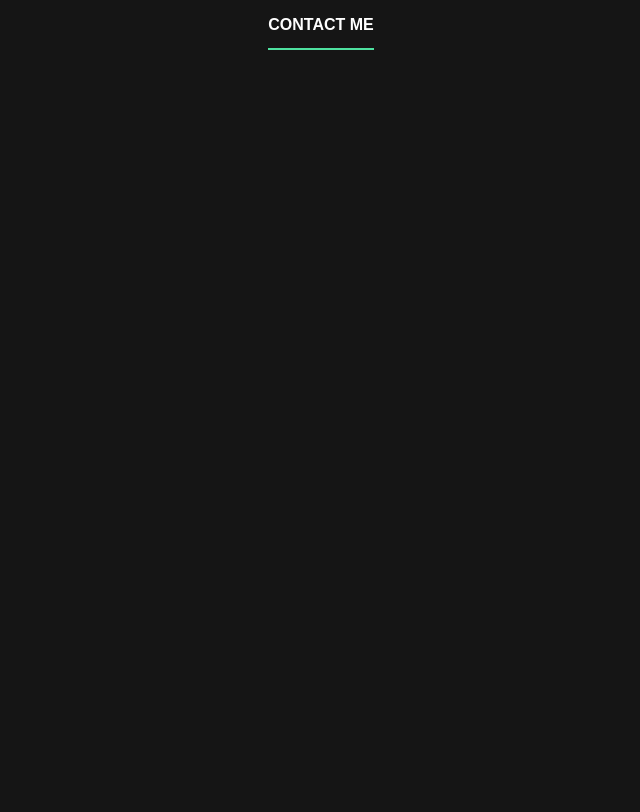
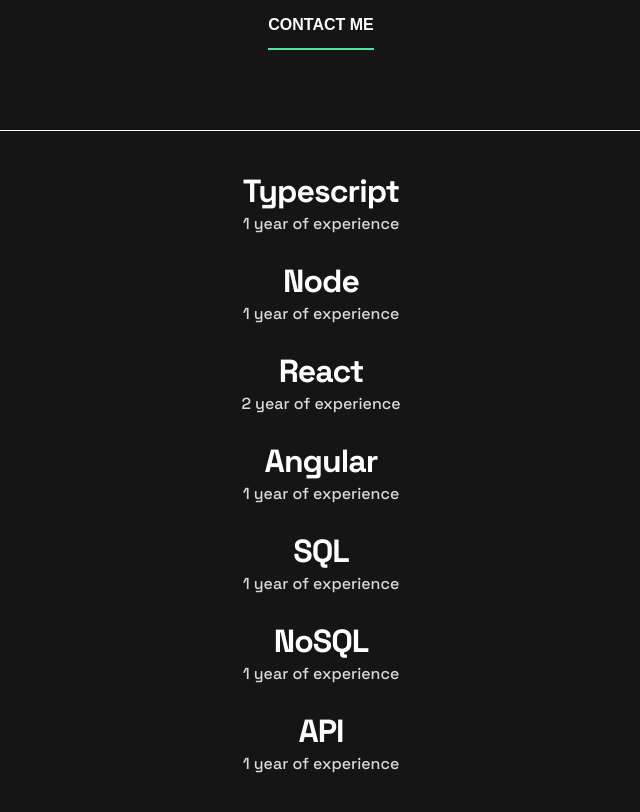
Before and after one commit to xtirian/portfolio, an Angular app: page / in a window 1280 px wide. Shown: the part 580-1392 px from the top of the page, without its empty margins (319-959 px from the left). Before the commit the page ends 820 px from the top, so only its background shows below. Built offline with nearby package versions, Linux system fonts and the light colour scheme.

Commit message:
feat: adicionar view de stacks e funcionalidades

```diff
--- a/src/app/app.component.html
+++ b/src/app/app.component.html
@@ -1,6 +1,7 @@
 <app-header />
 <main>
   <app-hero-banner/>
+  <app-stacks />
 
 </main>
 
--- a/src/app/app.component.ts
+++ b/src/app/app.component.ts
@@ -2,8 +2,9 @@ import { Component } from '@angular/core';
 import { RouterOutlet } from '@angular/router';
 import { HeaderComponent } from './components/header/header.component';
 import { HeroBannerComponent } from './components/hero-banner/hero-banner.component';
+import { StacksComponent } from './views/stacks/stacks.component';
 
-const sharedComponents = [HeaderComponent, HeroBannerComponent];
+const sharedComponents = [HeaderComponent, HeroBannerComponent, StacksComponent];
 
 @Component({
   selector: 'app-root',
--- a/src/app/components/stack/stack.component.html
+++ b/src/app/components/stack/stack.component.html
@@ -1 +1,4 @@
-<p>stack works!</p>
+<div class="stack-card">
+  <h2 class="stack-card-title">{{ title }}</h2>
+  <p class="stack-card-time">{{ timeExperience }} year of experience</p>
+</div>
--- a/src/app/components/stack/stack.component.scss
+++ b/src/app/components/stack/stack.component.scss
@@ -0,0 +1,24 @@
+@use '../../../assets/sass/mixin' as mix;
+@use '../../../assets/sass/var' as *;
+
+
+.stack-card{
+  display: flex;
+  flex-direction: column;
+  align-items: center;
+}
+
+.stack-card-title{
+  font-size: 32px;
+  line-height: 40px;
+  font-weight: bold;
+  letter-spacing: -1px;
+  color: $white;
+}
+
+.stack-card-time{
+  color: $grey;
+  font-size: 16px;
+  line-height: 26px;
+  font-weight: 500;
+}
--- a/src/app/views/stacks/stacks.component.html
+++ b/src/app/views/stacks/stacks.component.html
@@ -1 +1,7 @@
-<p>stacks works!</p>
+<section class="stack-sect">
+  <div class="stack-container">
+    @for (card of cards; track card){
+      <app-stack-card [title]="card.cardText" [timeExperience]="card.cardExperience" />
+    }
+  </div>
+</section>
--- a/src/app/views/stacks/stacks.component.scss
+++ b/src/app/views/stacks/stacks.component.scss
@@ -0,0 +1,19 @@
+@use "../../../assets/sass/mixin" as mix;
+@use "../../../assets/sass/var" as *;
+
+.stack-sect {
+  width: 100%;
+
+  .stack-container {
+    @include mix.Container-Mobile;
+
+    display: flex;
+    flex-direction: column;
+    row-gap: 24px;
+
+    margin: 80px auto;
+    padding: 40px 0;
+    border-top: 1px solid $white;
+    border-bottom: 1px solid $white;
+  }
+}
--- a/src/app/views/stacks/stacks.component.ts
+++ b/src/app/views/stacks/stacks.component.ts
@@ -1,12 +1,43 @@
 import { Component } from '@angular/core';
+import { StackCardComponent } from '../../components/stack/stack.component';
 
 @Component({
   selector: 'app-stacks',
   standalone: true,
-  imports: [],
+  imports: [StackCardComponent],
   templateUrl: './stacks.component.html',
   styleUrl: './stacks.component.scss'
 })
 export class StacksComponent {
+  cards = [
+    {
+      cardText: 'Typescript',
+      cardExperience: '1'
+    },
+    {
+      cardText: 'Node',
+      cardExperience: '1'
+    },
+    {
+      cardText: 'React',
+      cardExperience: '2'
+    },
+    {
+      cardText: 'Angular',
+      cardExperience: '1'
+    },
+    {
+      cardText: 'SQL',
+      cardExperience: '1'
+    },
+    {
+      cardText: 'NoSQL',
+      cardExperience: '1'
+    },
+    {
+      cardText: 'API',
+      cardExperience: '1'
+    },
 
+  ]
 }
```
Also changed, not shown: src/app/components/stack/stack.component.ts (+6 -5 lines), 1 other file (tests, documents, lock files or other folders).
